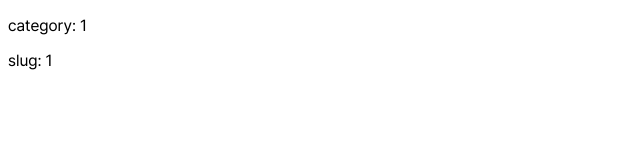
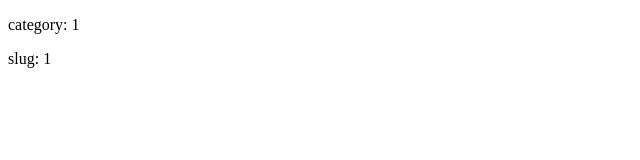
Before and after one commit to jaehyeon48/jaehyeon48.github.io, a Next.js app: page /posts/1/1 in a window 1280 px wide. Shown: the top 160 px of the page, without its empty margins (0-640 px from the left). Built offline with nearby package versions, Linux system fonts and the light colour scheme.

Commit message:
Fix custom font configuration

```diff
--- a/app/layout.tsx
+++ b/app/layout.tsx
@@ -1,6 +1,8 @@
 import '@/globals.css'
 import type { Metadata } from 'next'
 import localFont from 'next/font/local'
+
+import { css } from '@styles/css'
 
 export const metadata: Metadata = {
   title: "Jaehyeon48's Blog",
@@ -9,6 +11,8 @@ export const metadata: Metadata = {
 
 const pretendardFont = localFont({
   src: '../public/fonts/pretenard-variable.woff2',
+  display: 'swap',
+  variable: '--font-pretendard',
 })
 
 export default function RootLayout({
@@ -17,8 +21,8 @@ export default function RootLayout({
   children: React.ReactNode
 }) {
   return (
-    <html lang="ko">
-      <body className={pretendardFont.className}>{children}</body>
+    <html lang="ko" className={pretendardFont.variable}>
+      <body className={css({ fontFamily: 'pretendard' })}>{children}</body>
     </html>
   )
 }
```
Also changed, not shown: panda.config.ts (+11 -5 lines).
